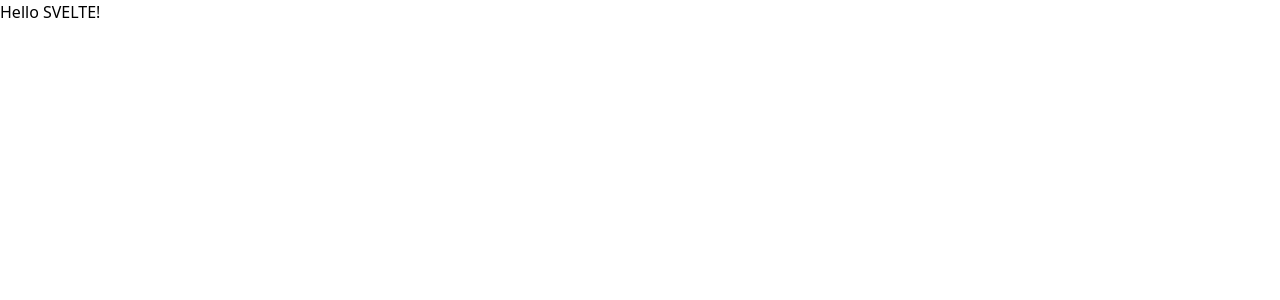
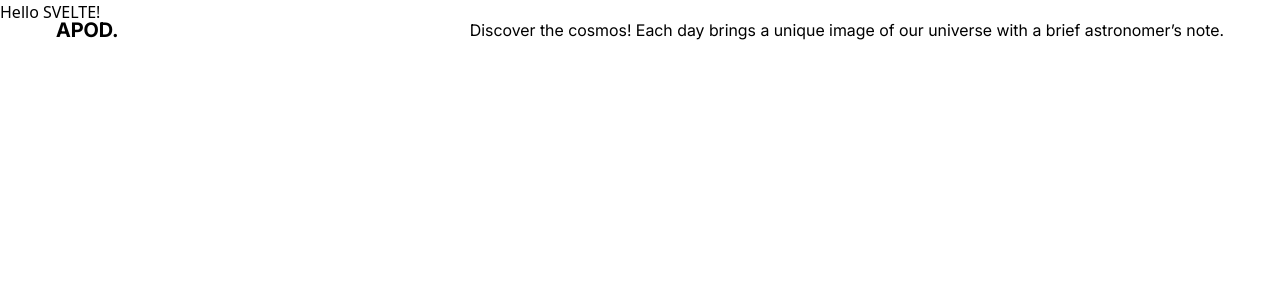
Before and after one commit to brandonpilane/apod-clone, a SvelteKit app: page / in a window 1280 px wide. Shown: the top 300 px of the page. Built offline with nearby package versions, Linux system fonts and the light colour scheme.

Commit message:
feat: add navbar

```diff
--- /dev/null
+++ b/src/lib/components/Header.svelte
@@ -0,0 +1,33 @@
+<script lang="ts">
+	import { onMount } from 'svelte';
+	let width: number = 0;
+
+	const updateWidth = () => {
+		width = window.innerWidth;
+	};
+
+	onMount(() => {
+		updateWidth();
+		window.addEventListener('resize', updateWidth);
+		return () => {
+			window.removeEventListener('resize', updateWidth);
+		};
+	});
+</script>
+
+<header
+	class="absolute top-0 right-0 left-0 flex w-screen flex-row items-center justify-between px-14 py-4 font-inter"
+>
+	<a class="cursor-pointer text-xl font-bold" href="/">APOD.</a>
+	<p class="max-w-[60vw] text-right align-middle">
+		{#if width < 768}
+			Discover the cosmos!
+		{:else if width < 1536}
+			Discover the cosmos! Each day brings a unique image of our universe with a brief astronomer’s
+			note.
+		{:else}
+			From breathtaking nebulae to distant galaxies, each day's image comes with a brief
+			astronomer's note.
+		{/if}
+	</p>
+</header>
--- a/src/routes/+layout.svelte
+++ b/src/routes/+layout.svelte
@@ -1,6 +1,7 @@
 <script lang="ts">
 	import '../app.css';
 	import favicon from '$lib/assets/favicon.svg';
+	import Header from '$lib/components/Header.svelte';
 
 	let { children } = $props();
 </script>
@@ -9,4 +10,5 @@
 	<link rel="icon" href={favicon} />
 </svelte:head>
 
+<Header/>
 {@render children?.()}
```
